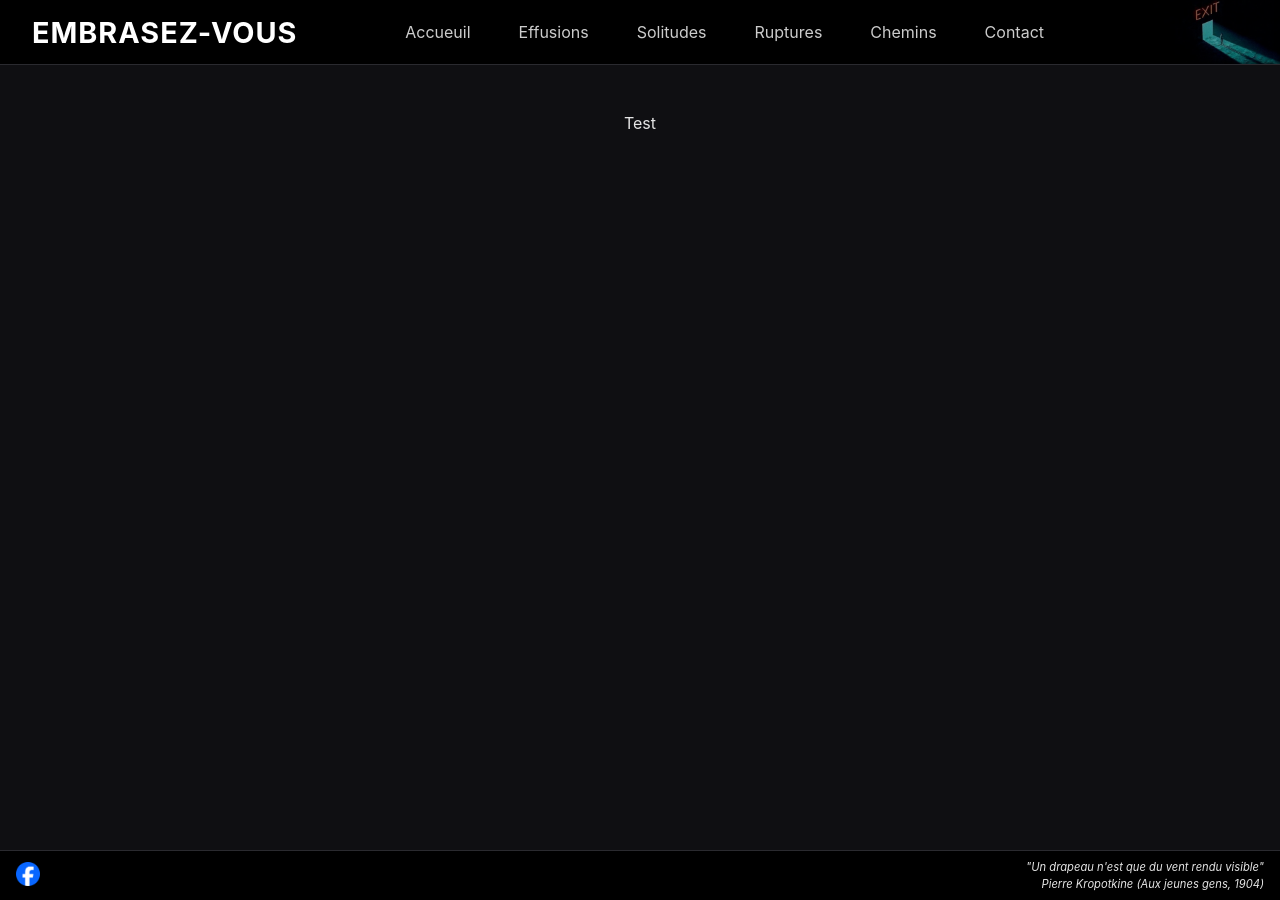
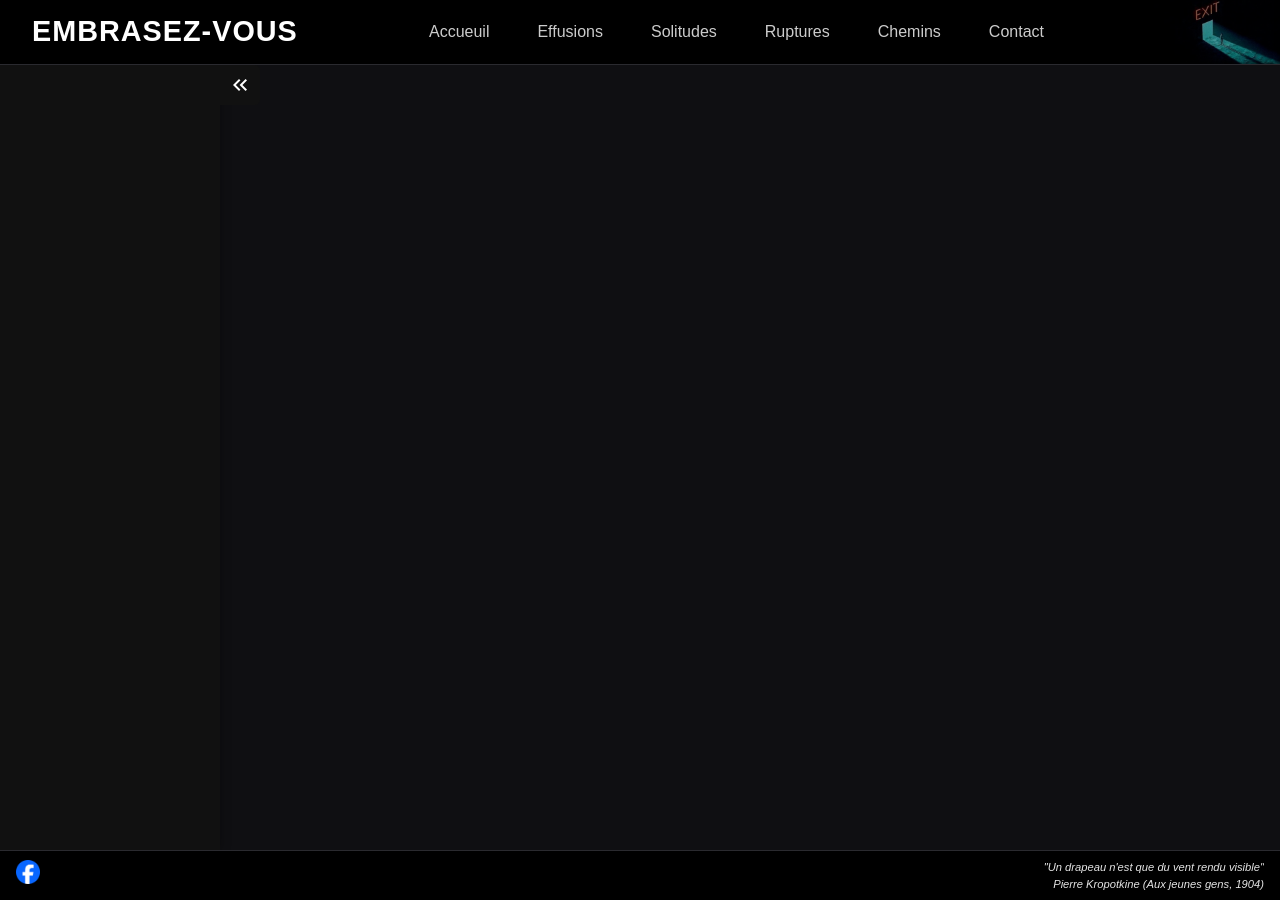
Before and after one commit to anarticho/anarticho.github.io, a Jekyll site: the page built from index.md, in a window 1280 px wide. Built offline with Jekyll 4.4.1, drawn with Linux system fonts in a browser that asks for light colours.

Commit message:
Structurate home

```diff
--- a/assets/css/layout/style.css
+++ b/assets/css/layout/default.css
@@ -1,14 +1,5 @@
-/* RESET + GLOBAL */
-.content {
-  max-width: 1000px;
-  margin: auto;
-  padding: 2rem 1rem;
-}
-
 html, body {
-  margin: 0;
-  padding: 0;
-  min-height: 100%;
+  height: 100%;
 }
 
 body {
@@ -21,5 +12,5 @@ body {
 }
 
 main.content {
-  flex: 1; /* prend tout l'espace restant */
+  flex: 1; /* pousse le footer vers le bas */
 }
--- a/assets/css/main.css
+++ b/assets/css/main.css
@@ -3,9 +3,9 @@
 /* Layout */
 @import url("./layout/header.css");
 @import url("./layout/footer.css");
-@import url("./layout/style.css");
+@import url("./layout/default.css");
 
 /* Components */
 
 /* Pages */
-/* @import url("./pages/home.css"); */
+@import url("./pages/index.css");
--- /dev/null
+++ b/assets/css/pages/index.css
@@ -0,0 +1,61 @@
+body {
+  margin: 0;
+  font-family: sans-serif;
+  line-height: 1.5;
+}
+
+.wrapper {
+  display: flex;
+  min-height: 100%;
+}
+
+.main {
+  flex-grow: 1;
+  padding: 20px;
+  overflow-y: auto;
+}
+
+.side-panel-toggle {
+  width: 40px;
+  height: 40px;
+  flex-shrink: 0;
+  display: grid;
+  place-items: center;
+
+  color: #ffffff;
+  background: #111111;
+  border: none;
+  border-radius: 0 5px 5px 0;
+  outline: none;
+  cursor: pointer;
+}
+
+.side-panel-toggle:hover {
+  background: #252525;
+}
+
+.sp-icon-close {
+  display: none !important;
+}
+
+.side-panel {
+  display: none;
+  width: 20vh;
+  flex-shrink: 0;
+  padding: 20px;
+  color: #ffffff;
+  background: #111111;
+  box-shadow: 0 0 10px rgba(0, 0, 0, 0.35);
+}
+
+.side-panel-open .side-panel {
+  display: initial;
+}
+
+.side-panel-open .sp-icon-open {
+  display: none !important;
+}
+
+.side-panel-open .sp-icon-close {
+  display: initial !important;
+}
--- /dev/null
+++ b/assets/js/panel.js
@@ -0,0 +1,3 @@
+document.querySelector(".side-panel-toggle").addEventListener("click", () => {
+  document.querySelector(".wrapper").classList.toggle("side-panel-open");
+});
--- a/index.md
+++ b/index.md
@@ -1,10 +1,20 @@
 ---
-# Feel free to add content and custom Front Matter to this file.
-# To modify the layout, see https://jekyllrb.com/docs/themes/#overriding-theme-defaults
-
 layout: default
-title: Home
+title: Accueil
 lang: fr
 ---
 
-Test
+<link href="https://fonts.googleapis.com/icon?family=Material+Icons" rel="stylesheet">
+
+<div class="wrapper side-panel-open">
+  <div class="side-panel">
+  </div>
+  <button class="side-panel-toggle" type="button">
+    <span class="material-icons sp-icon-open">keyboard_double_arrow_right</span>
+    <span class="material-icons sp-icon-close">keyboard_double_arrow_left</span>
+  </button>
+  <div class="index-body">
+  </div>
+</div>
+
+<script src="{{ '/assets/js/panel.js' | relative_url }}"></script>
```
Also changed, not shown: assets/img/close.png (added), assets/img/open.png (added).
